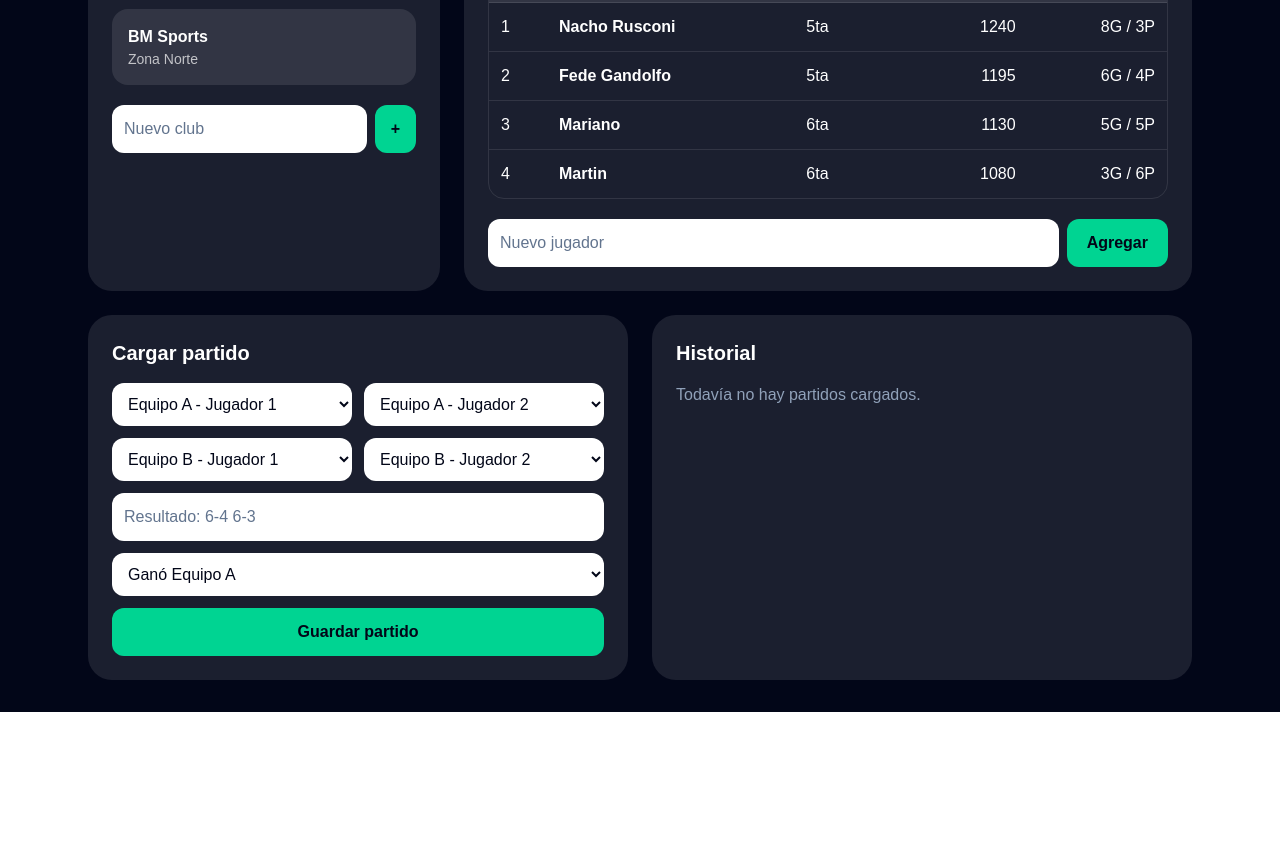
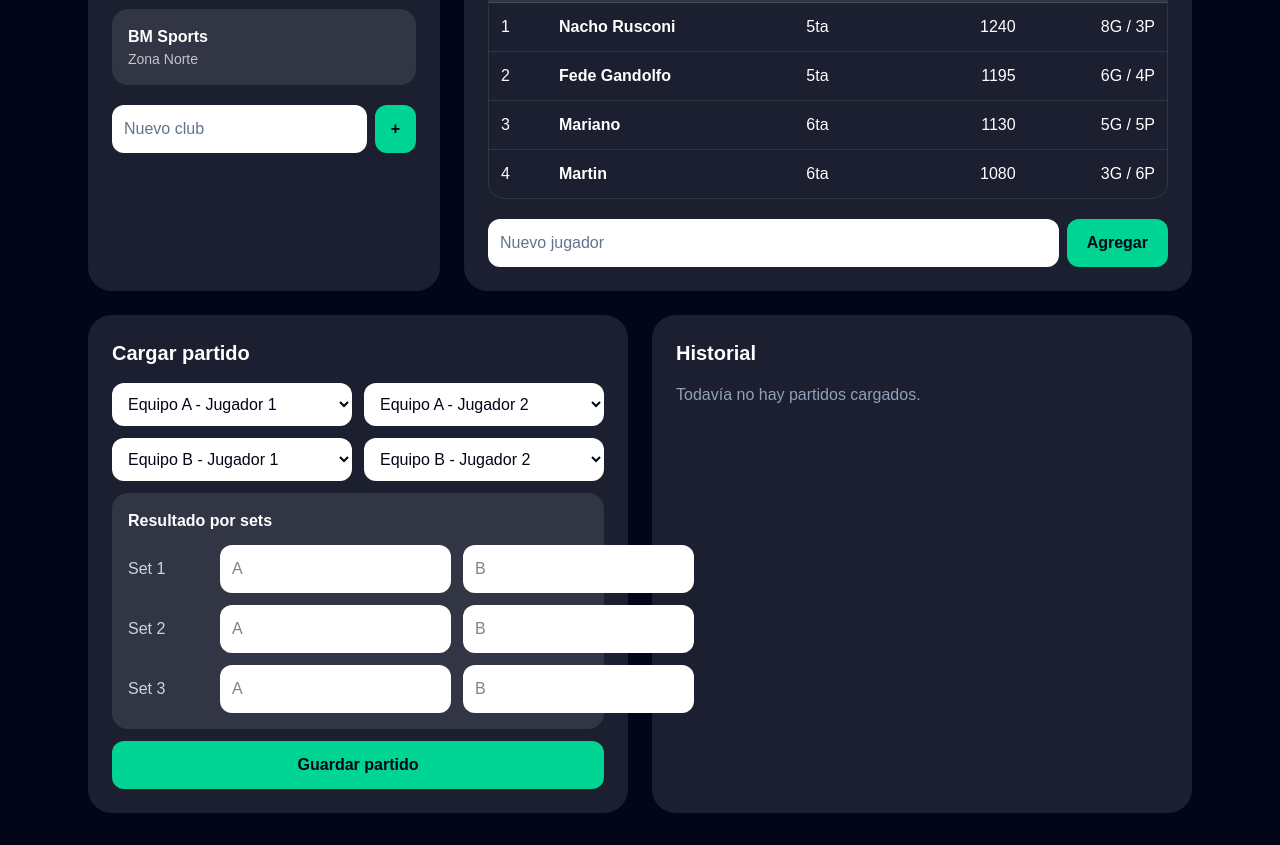
Before and after one commit to irusconi-hub/padel-ranking-app, a Next.js app: page / in a window 1280 px wide. Shown: the part 699-1544 px from the top of the page. Before the commit the page ends 1411 px from the top, so only its background shows below. Built offline with nearby package versions, Linux system fonts and the light colour scheme.

Commit message:
Persistencia local con localStorage

```diff
--- a/src/app/page.tsx
+++ b/src/app/page.tsx
@@ -1,6 +1,6 @@
 "use client";
 
-import { useMemo, useState } from "react";
+import { useEffect, useMemo, useState } from "react";
 
 type Club = { id: string; name: string; city: string };
 
@@ -41,6 +41,27 @@ export default function Home() {
   const [clubs, setClubs] = useState(initialClubs);
   const [players, setPlayers] = useState(initialPlayers);
   const [matches, setMatches] = useState<Match[]>([]);
+  useEffect(() => {
+  const savedPlayers = localStorage.getItem("players");
+  const savedMatches = localStorage.getItem("matches");
+  const savedClubs = localStorage.getItem("clubs");
+
+  if (savedPlayers) setPlayers(JSON.parse(savedPlayers));
+  if (savedMatches) setMatches(JSON.parse(savedMatches));
+  if (savedClubs) setClubs(JSON.parse(savedClubs));
+}, []);
+
+useEffect(() => {
+  localStorage.setItem("players", JSON.stringify(players));
+}, [players]);
+
+useEffect(() => {
+  localStorage.setItem("matches", JSON.stringify(matches));
+}, [matches]);
+
+useEffect(() => {
+  localStorage.setItem("clubs", JSON.stringify(clubs));
+}, [clubs]);
   const [activeClubId, setActiveClubId] = useState("san-fernando");
 
   const [newClub, setNewClub] = useState("");
@@ -49,7 +70,12 @@ export default function Home() {
   const [a2, setA2] = useState("");
   const [b1, setB1] = useState("");
   const [b2, setB2] = useState("");
-  const [score, setScore] = useState("");
+  const [set1A, setSet1A] = useState("");
+  const [set1B, setSet1B] = useState("");
+  const [set2A, setSet2A] = useState("");
+  const [set2B, setSet2B] = useState("");
+  const [set3A, setSet3A] = useState("");
+  const [set3B, setSet3B] = useState("");
   const [winner, setWinner] = useState<"A" | "B">("A");
   const [successMessage, setSuccessMessage] = useState("");
   const activeClub = clubs.find((c) => c.id === activeClubId);
@@ -64,6 +90,27 @@ export default function Home() {
 
   function isPlayerSelected(playerId: number, currentValue: string) {
   const selected = [a1, a2, b1, b2].filter(Boolean);
+
+  function calculateWinner() {
+  let setsA = 0;
+  let setsB = 0;
+
+  [
+    [set1A, set1B],
+    [set2A, set2B],
+    [set3A, set3B],
+  ].forEach(([a, b]) => {
+    if (a === "" || b === "") return;
+
+    if (Number(a) > Number(b)) setsA++;
+    if (Number(b) > Number(a)) setsB++;
+  });
+
+  if (setsA >= 2) return "A";
+  if (setsB >= 2) return "B";
+
+  return null;
+}
 
   return (
     selected.includes(String(playerId)) &&
@@ -101,10 +148,53 @@ export default function Home() {
 
     setNewPlayer("");
   }
+function buildScore() {
+  const sets = [
+    [set1A, set1B],
+    [set2A, set2B],
+    [set3A, set3B],
+  ].filter(([a, b]) => a !== "" && b !== "");
+
+  return sets.map(([a, b]) => `${a}-${b}`).join(" / ");
+}
+
+function calculateWinner() {
+  let setsA = 0;
+  let setsB = 0;
+
+  [
+    [set1A, set1B],
+    [set2A, set2B],
+    [set3A, set3B],
+  ].forEach(([a, b]) => {
+    if (a === "" || b === "") return;
+
+    if (Number(a) > Number(b)) setsA++;
+    if (Number(b) > Number(a)) setsB++;
+  });
+
+  if (setsA >= 2) return "A";
+  if (setsB >= 2) return "B";
+
+  return null;
+}
+
 
   function registerMatch() {
 
-    if (!a1 || !b1 || !score.trim()) return;
+    const finalScore = buildScore();
+    const calculatedWinner = calculateWinner();
+
+if (!calculatedWinner) {
+  alert("El resultado todavía no define un ganador.");
+  return;
+}
+
+
+if (!a1 || !b1 || !set1A || !set1B || !set2A || !set2B) {
+  alert("Completá jugadores y al menos los dos primeros sets.");
+  return;
+}
 const selectedPlayers = [a1, a2, b1, b2].filter(Boolean);
 
 const uniquePlayers = new Set(selectedPlayers);
@@ -127,12 +217,12 @@ if (selectedPlayers.length < 2) {
       date: new Date().toLocaleDateString("es-AR"),
       teamA,
       teamB,
-      score,
-      winner,
+      score: finalScore,
+      winner: calculatedWinner,
     };
 
-    const winners = winner === "A" ? teamA : teamB;
-    const losers = winner === "A" ? teamB : teamA;
+    const winners = calculatedWinner === "A" ? teamA : teamB;
+    const losers = calculatedWinner === "A" ? teamB : teamA;
 
     setMatches([newMatch, ...matches]);
     setSuccessMessage("Partido guardado correctamente");
@@ -159,7 +249,12 @@ setTimeout(() => {
     setA2("");
     setB1("");
     setB2("");
-    setScore("");
+    setSet1A("");
+    setSet1B("");
+    setSet2A("");
+    setSet2B("");
+    setSet3A("");
+    setSet3B("");
     setWinner("A");
   }
 
@@ -307,17 +402,28 @@ setTimeout(() => {
 ))}
               </select>
 
-              <input
-                value={score}
-                onChange={(e) => setScore(e.target.value)}
-                placeholder="Resultado: 6-4 6-3"
-                className="rounded-xl bg-white p-3 text-slate-950 placeholder:text-slate-500 md:col-span-2"
-              />
+<div className="grid gap-3 rounded-2xl bg-white/10 p-4 md:col-span-2">
+  <p className="font-semibold text-white">Resultado por sets</p>
 
-              <select value={winner} onChange={(e) => setWinner(e.target.value as "A" | "B")} className="rounded-xl bg-white p-3 text-slate-950 md:col-span-2">
-                <option value="A">Ganó Equipo A</option>
-                <option value="B">Ganó Equipo B</option>
-              </select>
+  <div className="grid grid-cols-[80px_1fr_1fr] items-center gap-3">
+    <span className="text-slate-300">Set 1</span>
+    <input value={set1A} onChange={(e) => setSet1A(e.target.value)} placeholder="A" className="rounded-xl bg-white p-3 text-slate-950" />
+    <input value={set1B} onChange={(e) => setSet1B(e.target.value)} placeholder="B" className="rounded-xl bg-white p-3 text-slate-950" />
+  </div>
+
+  <div className="grid grid-cols-[80px_1fr_1fr] items-center gap-3">
+    <span className="text-slate-300">Set 2</span>
+    <input value={set2A} onChange={(e) => setSet2A(e.target.value)} placeholder="A" className="rounded-xl bg-white p-3 text-slate-950" />
+    <input value={set2B} onChange={(e) => setSet2B(e.target.value)} placeholder="B" className="rounded-xl bg-white p-3 text-slate-950" />
+  </div>
+
+  <div className="grid grid-cols-[80px_1fr_1fr] items-center gap-3">
+    <span className="text-slate-300">Set 3</span>
+    <input value={set3A} onChange={(e) => setSet3A(e.target.value)} placeholder="A" className="rounded-xl bg-white p-3 text-slate-950" />
+    <input value={set3B} onChange={(e) => setSet3B(e.target.value)} placeholder="B" className="rounded-xl bg-white p-3 text-slate-950" />
+  </div>
+</div>
+
 
               <button onClick={registerMatch} className="rounded-xl bg-emerald-400 p-3 font-bold text-slate-950 md:col-span-2">
                 Guardar partido
```
